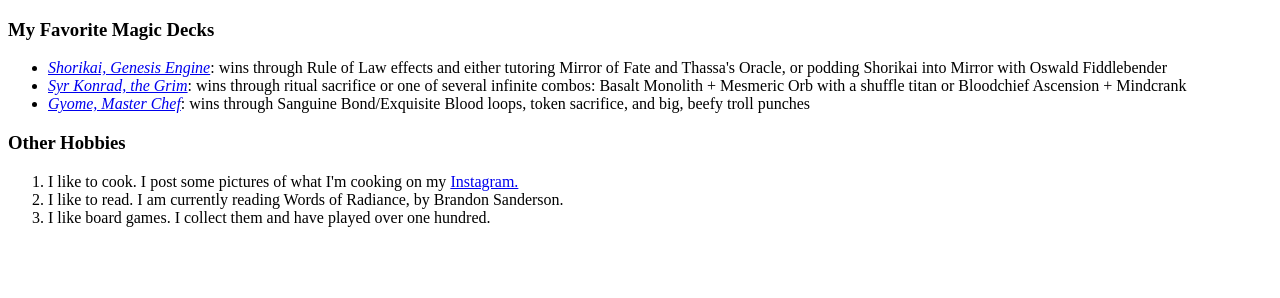
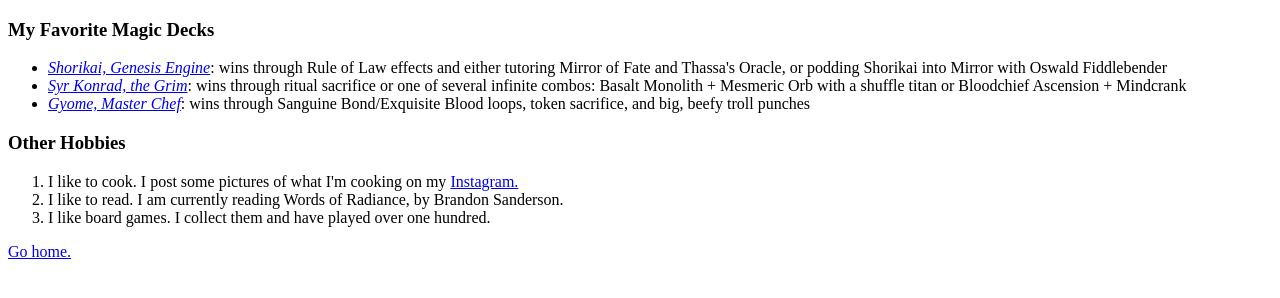
Before and after one commit to DylanSabin/resume, a plain HTML site: page hobbies.html in a window 1280 px wide. Drawn offline with Linux system fonts and the light colour scheme.

Commit message:
Add files via upload

```diff
--- a/hobbies.html
+++ b/hobbies.html
@@ -23,5 +23,7 @@
           I like board games. I collect them and have played over one hundred.
         </li>
       </ol>
+
+          <a href="index.html">Go home.</a>
   </body>
 </html>
```
